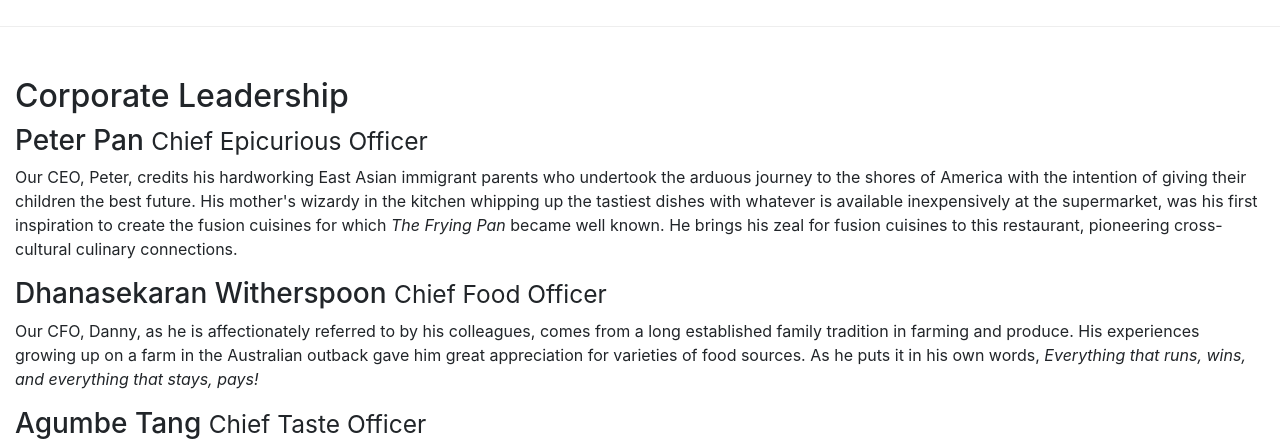
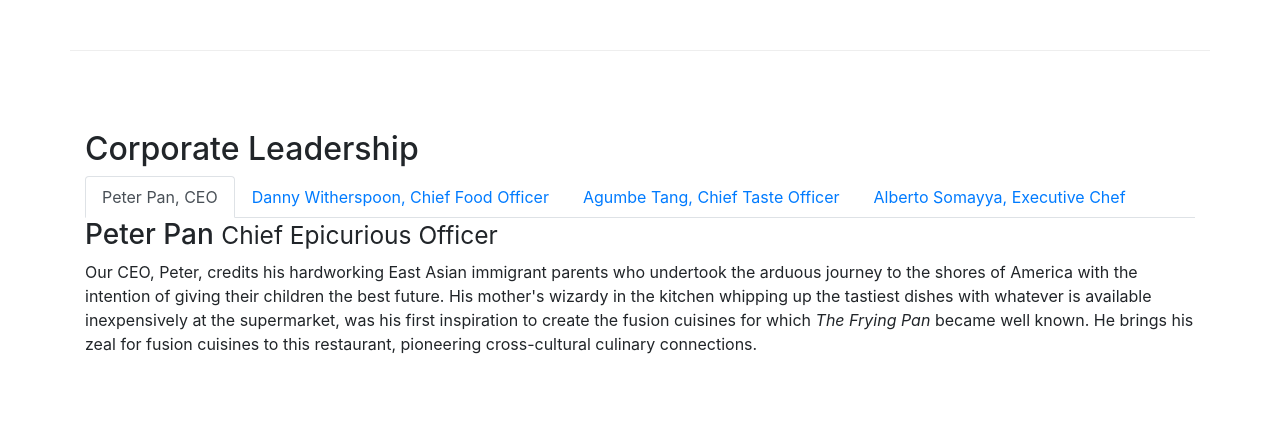
Before and after one commit to SAMulation/bootstrap-tabs-pills, a website: page aboutus.html in a window 1280 px wide. Shown: the part 947-1392 px from the top of the page. Drawn offline with nearby package versions, Linux system fonts and the light colour scheme.

Commit message:
Tabs added

```diff
--- a/aboutus.html
+++ b/aboutus.html
@@ -59,7 +59,7 @@
             </div>
         </div>
 
-        <div class="row row-content align-items-center">
+        <div class="container row row-content align-items-center">
             <div class="col-12 col-sm-6">
                 <h2>Our History</h2>
                 <p>Started in 2010, Ristorante con Fusion quickly established itself as a culinary icon par excellence in Hong Kong. With its unique brand of world fusion cuisine that can be found nowhere else, it enjoys patronage from the A-list clientele in Hong Kong.  Featuring four of the best three-star Michelin chefs in the world, you never know what will arrive on your plate the next time you visit us.</p>
@@ -95,17 +95,51 @@
         </div>
 
 
-        <div class="row row-content align-items-center">
+        <div class="container row row-content align-items-center">
             <div class="col-12">
                 <h2>Corporate Leadership</h2>
+
+                <ul class="nav nav-tabs">
+                    <li class="nav-item">
+                        <a href="#peter" class="nav-link active" role="tab" data-toggle="tab">
+                            Peter Pan, CEO
+                        </a>
+                    </li>
+                    <li class="nav-item">
+                        <a href="#danny" class="nav-link" role="tab" data-toggle="tab">
+                            Danny Witherspoon, Chief Food Officer
+                        </a>
+                    </li>
+                    <li class="nav-item">
+                        <a href="#agumbe" class="nav-link" role="tab" data-toggle="tab">
+                            Agumbe Tang, Chief Taste Officer
+                        </a>
+                    </li>
+                    <li class="nav-item">
+                        <a href="#alberto" class="nav-link" role="tab" data-toggle="tab">
+                            Alberto Somayya, Executive Chef
+                        </a>
+                    </li>
+                </ul>
+
+                <div class="tab-content">
+                    <div id="peter" class="tab-pane fade show active" role="tab-panel">
                         <h3>Peter Pan <small>Chief Epicurious Officer</small></h3>
                         <p class="d-none d-sm-block">Our CEO, Peter, credits his hardworking East Asian immigrant parents who undertook the arduous journey to the shores of America with the intention of giving their children the best future. His mother's wizardy in the kitchen whipping up the tastiest dishes with whatever is available inexpensively at the supermarket, was his first inspiration to create the fusion cuisines for which <em>The Frying Pan</em> became well known. He brings his zeal for fusion cuisines to this restaurant, pioneering cross-cultural culinary connections.</p>
+                    </div>
+                    <div id="danny" class="tab-pane fade" role="tab-panel">
                         <h3>Dhanasekaran Witherspoon <small>Chief Food Officer</small></h3>
                         <p class="d-none d-sm-block">Our CFO, Danny, as he is affectionately referred to by his colleagues, comes from a long established family tradition in farming and produce. His experiences growing up on a farm in the Australian outback gave him great appreciation for varieties of food sources. As he puts it in his own words, <em>Everything that runs, wins, and everything that stays, pays!</em></p>
+                    </div>
+                    <div id="agumbe" class="tab-pane fade" role="tab-panel">
                         <h3>Agumbe Tang <small>Chief Taste Officer</small></h3>
                         <p class="d-none d-sm-block">Blessed with the most discerning gustatory sense, Agumbe, our CTO, personally ensures that every dish that we serve meets his exacting tastes. Our chefs dread the tongue lashing that ensues if their dish does not meet his exacting standards. He lives by his motto, <em>You click only if you survive my lick.</em></p>
+                    </div>
+                    <div id="alberto" class="tab-pane fade" role="tab-panel">
                         <h3>Alberto Somayya <small>Executive Chef</small></h3>
                         <p class="d-none d-sm-block">Award winning three-star Michelin chef with wide International experience having worked closely with whos-who in the culinary world, he specializes in creating mouthwatering Indo-Italian fusion experiences. He says, <em>Put together the cuisines from the two craziest cultures, and you get a winning hit! Amma Mia!</em></p>
+                    </div>
+                </div>
             </div>
         </div>
 
--- a/css/styles.css
+++ b/css/styles.css
@@ -37,3 +37,10 @@ body {
 .navbar-dark {
     background: #512da8;
 }
+
+.tab {
+    border-left: 1px solid #ddd;
+    border-right: 1px solid #ddd;
+    border-bottom: 1px solid #ddd;
+    padding: 10px;
+}
```
Lines whose indentation alone changed are shown as unchanged.
